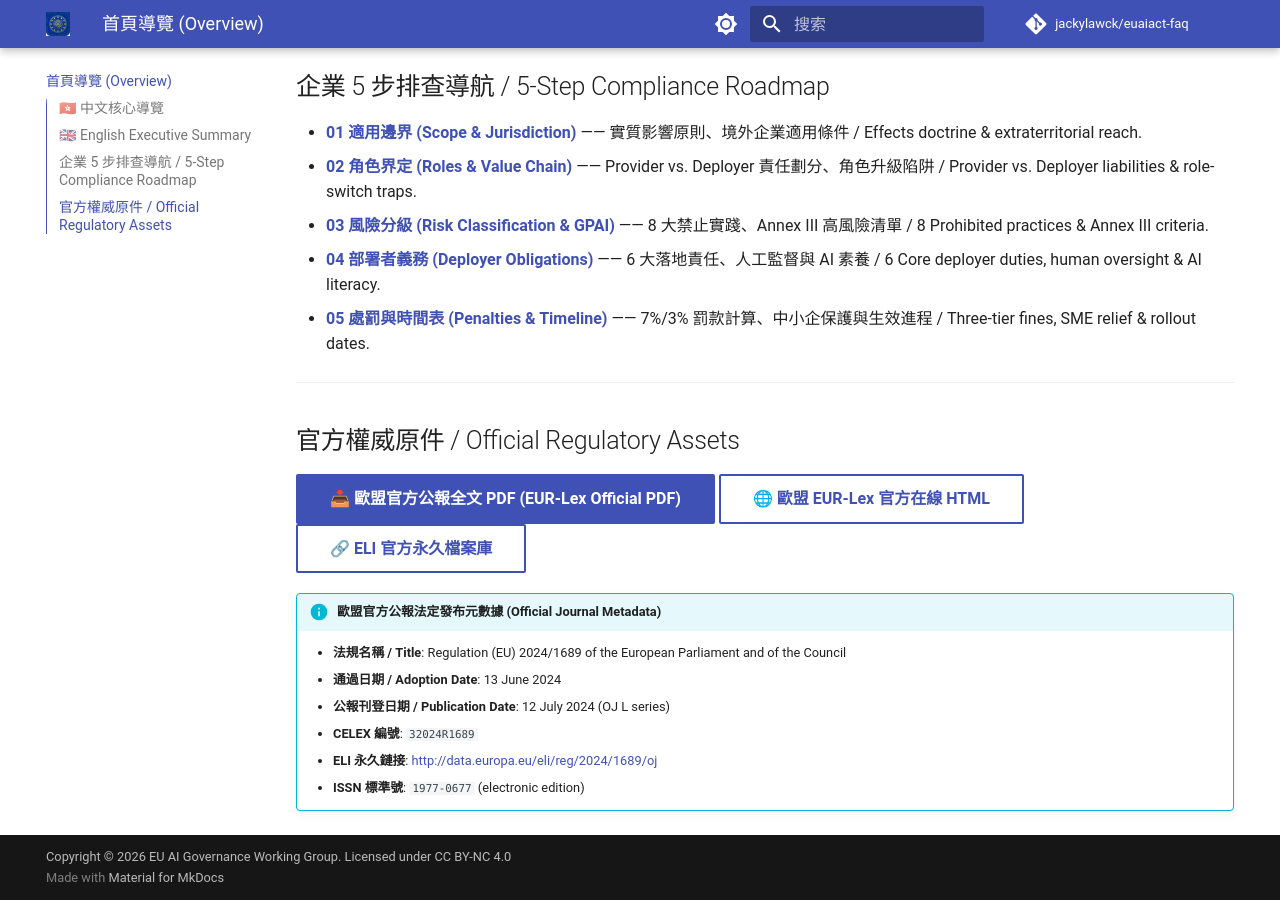
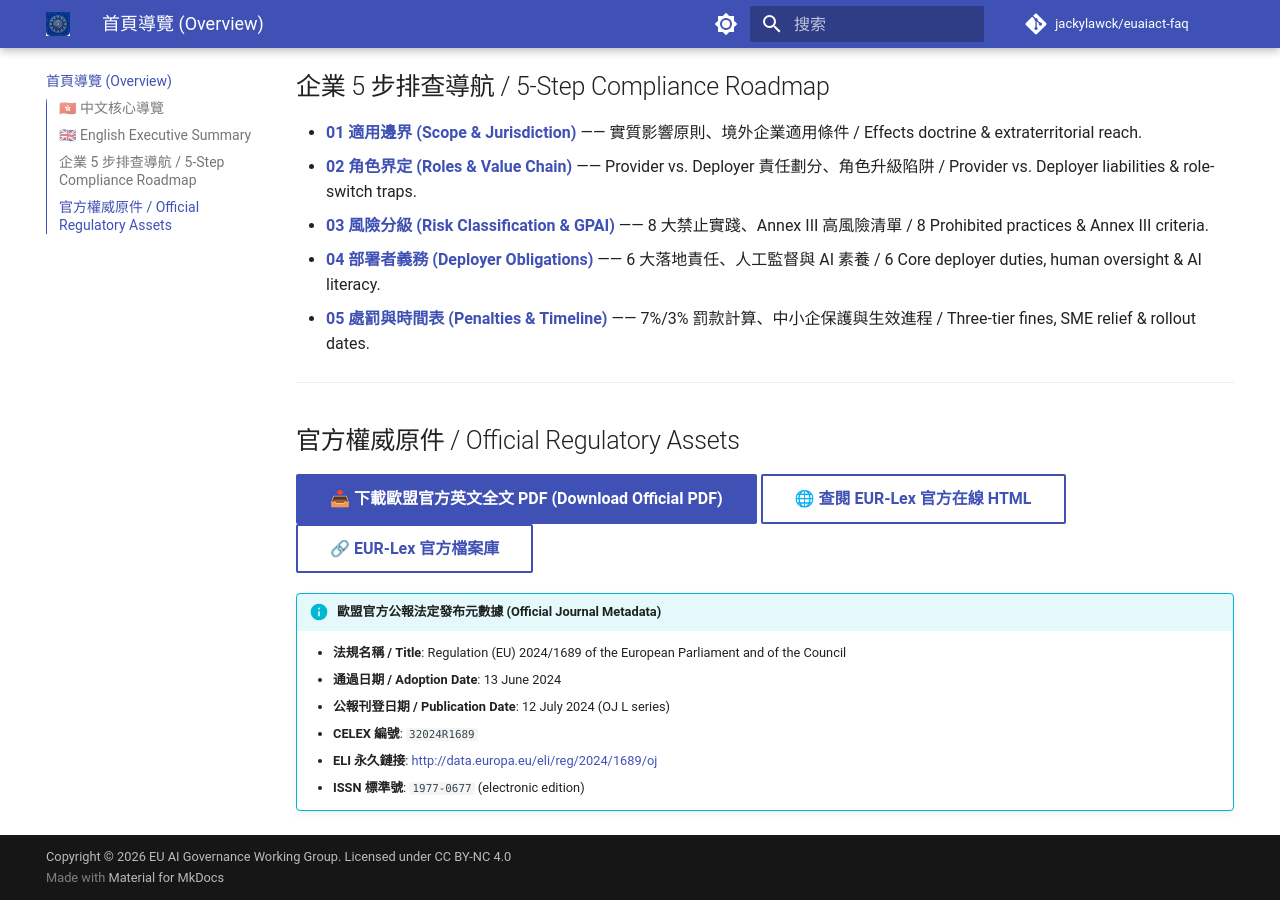
Before and after one commit to jackylawck/euaiact-faq, an MkDocs documentation site: the page built from docs/index.md, in a window 1280 px wide and 900 px high, scrolled down 1055 px. Built offline with MkDocs 1.6.1 and Material for MkDocs 9.7.7, drawn with Linux system fonts in a browser that asks for light colours.

Commit message:
Update index.md

```diff
--- a/docs/index.md
+++ b/docs/index.md
@@ -44,9 +44,9 @@
 
 ## 官方權威原件 / Official Regulatory Assets
 
-<a href="https://eur-lex.europa.eu/legal-content/EN/TXT/PDF/?uri=OJ:L_202401689" target="_blank" rel="noopener noreferrer" class="md-button md-button--primary">📥 歐盟官方公報全文 PDF (EUR-Lex Official PDF)</a>
-<a href="https://eur-lex.europa.eu/legal-content/EN/TXT/HTML/?uri=OJ:L_202401689" target="_blank" rel="noopener noreferrer" class="md-button">🌐 歐盟 EUR-Lex 官方在線 HTML</a>
-<a href="https://eur-lex.europa.eu/eli/reg/2024/1689/oj" target="_blank" rel="noopener noreferrer" class="md-button">🔗 ELI 官方永久檔案庫</a>
+<a href="https://eur-lex.europa.eu/legal-content/EN/TXT/PDF/?uri=OJ:L_202401689" target="_blank" rel="noopener noreferrer" class="md-button md-button--primary">📥 下載歐盟官方英文全文 PDF (Download Official PDF)</a>
+<a href="https://eur-lex.europa.eu/legal-content/EN/TXT/HTML/?uri=OJ:L_202401689" target="_blank" rel="noopener noreferrer" class="md-button">🌐 查閱 EUR-Lex 官方在線 HTML</a>
+<a href="https://eur-lex.europa.eu/eli/reg/2024/1689/oj" target="_blank" rel="noopener noreferrer" class="md-button">🔗 EUR-Lex 官方檔案庫</a>
 
 !!! info "歐盟官方公報法定發布元數據 (Official Journal Metadata)"
     * **法規名稱 / Title**: Regulation (EU) 2024/1689 of the European Parliament and of the Council
```
